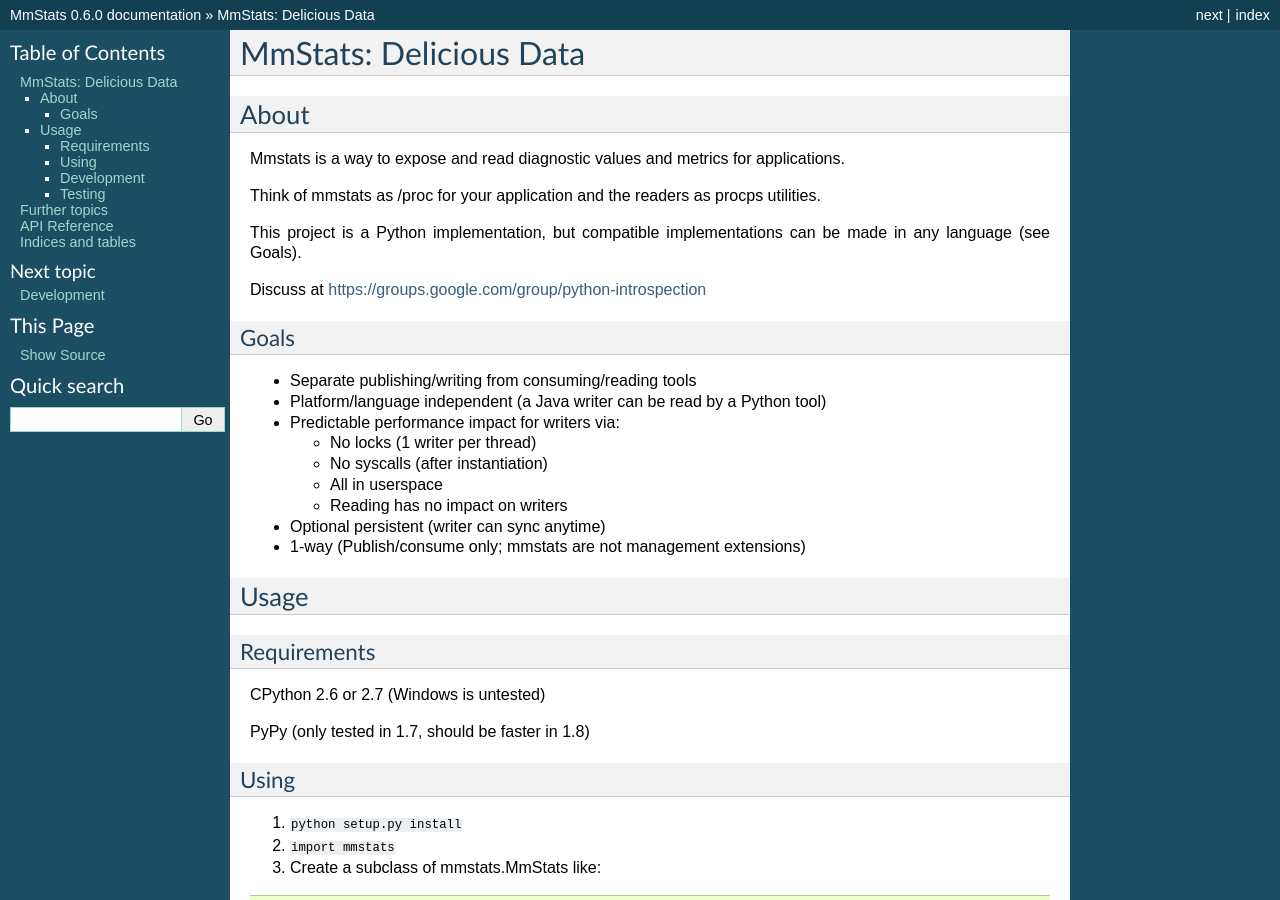
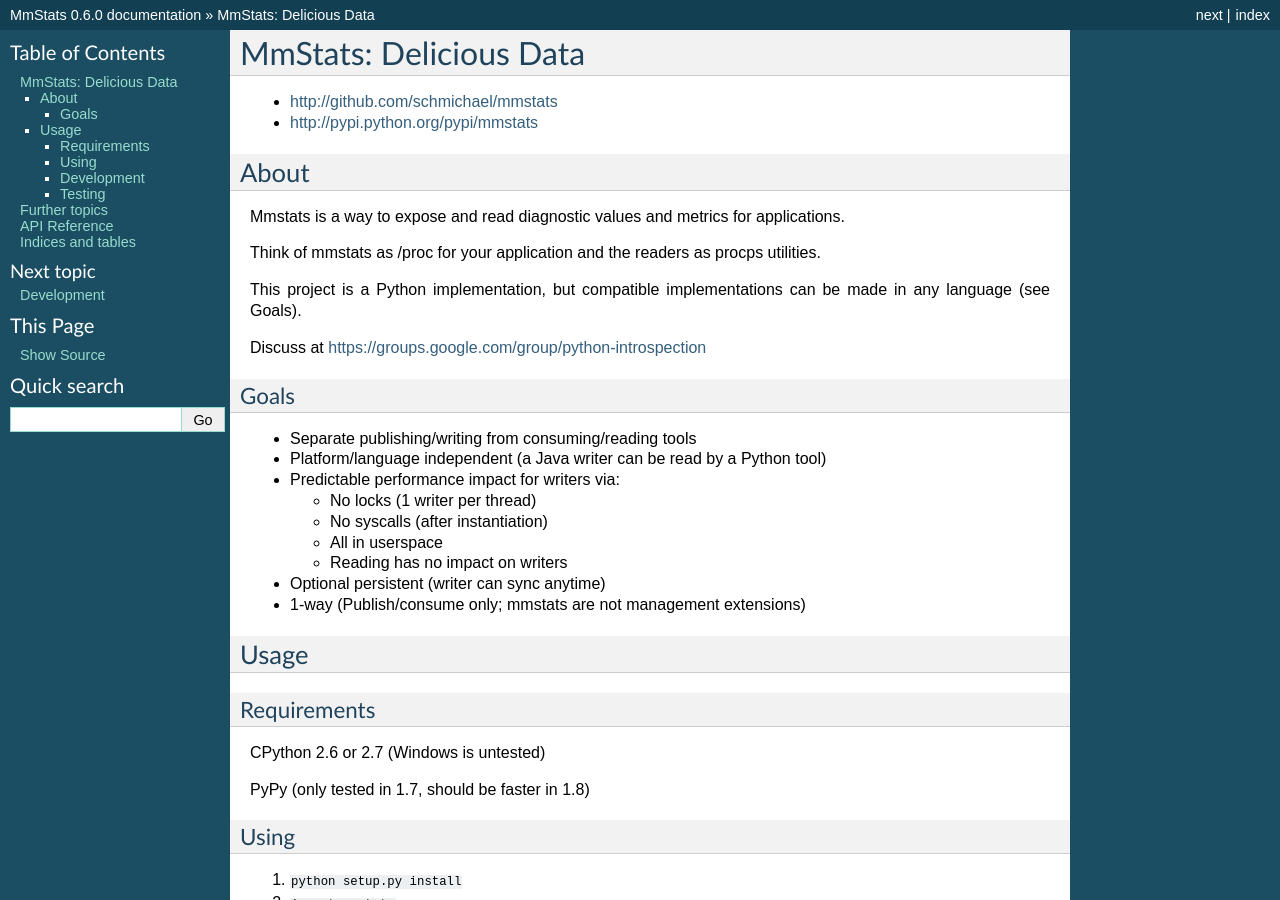
Before and after one commit to schmichael/mmstats, a Sphinx documentation site: the page built from docs/index.rst, in a window 1280 px wide and 900 px high. Built offline with Sphinx 7.4.7, drawn with Linux system fonts in a browser that asks for light colours; some of the changed lines change nothing that is shown.

Commit message:
Probably should include source & download links somewhere obvious

```diff
--- a/docs/index.rst
+++ b/docs/index.rst
@@ -5,6 +5,9 @@
 
 MmStats: Delicious Data
 =======================
+
+* http://github.com/schmichael/mmstats
+* http://pypi.python.org/pypi/mmstats
 
 .. include:: ../README.rst
 
```
